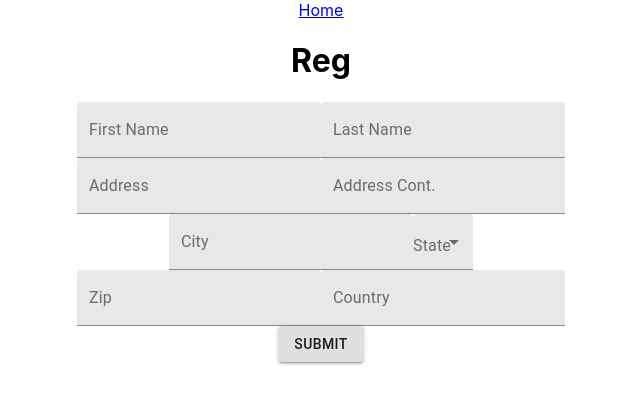
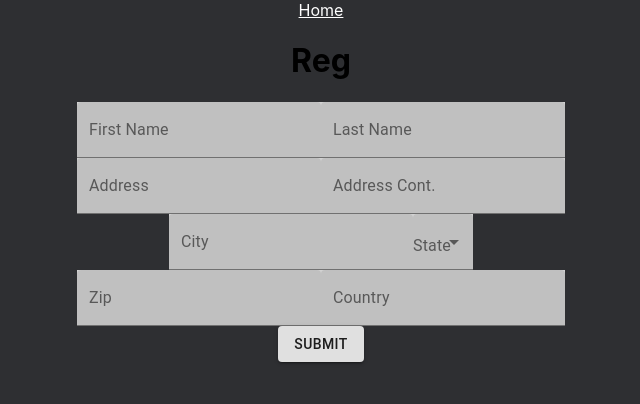
Before and after one commit to meloegel/merkle-fe, a React (Create React App) app: page /register in a window 1280 px wide. Shown: the top 404 px of the page, without its empty margins (319-959 px from the left). Built offline with nearby package versions, Linux system fonts and the light colour scheme.

Commit message:
added validation to reg form

```diff
--- a/src/App.css
+++ b/src/App.css
@@ -1,8 +1,18 @@
+/* Global */
+html {
+  background-color: #2e2f32;
+}
+
 .App {
   text-align: center;
 }
+
+/* Nav */
 nav {
   text-align: center;
+}
+.nav {
+  color: white;
 }
 
 .test {
@@ -52,4 +62,14 @@ nav {
 #userTable {
   width: 95%;
   margin: 0 auto;
+  background-color: gray;
 }
+
+.input {
+  background-color: lightgray;
+}
+
+.formErrors {
+  font-size: 1rem;
+  color: red;
+}
--- a/src/App.js
+++ b/src/App.js
@@ -12,7 +12,7 @@ function App() {
   return (
     <Router>
       <nav>
-        <NavLink to='/'>Home</NavLink>
+        <NavLink to='/' className='nav'>Home</NavLink>
       </nav>
       <Switch>
         <Route exact path='/' component={Home} />
--- a/src/components/Register/Register.js
+++ b/src/components/Register/Register.js
@@ -6,6 +6,7 @@ import Select from '@material-ui/core/Select';
 import TextField from '@material-ui/core/TextField';
 import FormControl from '@material-ui/core/FormControl';
 import * as yup from 'yup';
+import RegistrationSchema from './RegistrationSchema'
 import { Button } from '@material-ui/core';
 import axios from 'axios';
 
@@ -31,14 +32,10 @@ const initialFormErrors = {
     country: '',
 };
 
-const initialDisabled = true;
-
-
 function Register() {
     const { push } = useHistory();
     const [formValues, setFormValues] = useState(initialFormValues)
     const [formErrors, setFormErrors] = useState(initialFormErrors)
-    const [disabled, setDisabled] = useState(initialDisabled)
 
     const handleConformation = (res) => {
         if (res.status === 201) {
@@ -49,7 +46,7 @@ function Register() {
 
     const onSubmit = (evt) => {
         evt.preventDefault();
-        console.log(formValues)
+        // if (formValues.firstName === null || formValues.lastName === null || formValues.addressOne === null || formValues.city === null || formValues.state === null || formValues.zip === null || formValues.firstName === null)
         axios.post('http://localhost:8000/api/users/register', formValues)
             .then((res) => {
                 handleConformation(res)
@@ -62,6 +59,21 @@ function Register() {
     const onInputChange = (evt) => {
         const name = evt.target.name;
         const value = evt.target.value;
+        yup
+            .reach(RegistrationSchema, name)
+            .validate(value)
+            .then((valid) => {
+                setFormErrors({
+                    ...formErrors,
+                    [name]: '',
+                });
+            })
+            .catch((error) => {
+                setFormErrors({
+                    ...formErrors,
+                    [name]: error.errors[0],
+                });
+            });
         setFormValues({
             ...formValues,
             [name]: value,
@@ -70,7 +82,7 @@ function Register() {
 
     return (
         <div className='newUserForm'>
-            <FormControl onSubmit={onSubmit} disabled={disabled} >
+            <FormControl onSubmit={onSubmit} validate >
                 <div>
                     <h1>Reg</h1>
                     <div className='inputContainer'>
@@ -82,6 +94,7 @@ function Register() {
                                 name='firstName'
                                 label='First Name'
                                 type='text'
+                                className='input'
                             />
                             <TextField
                                 values={formValues.lastName}
@@ -90,6 +103,7 @@ function Register() {
                                 name='lastName'
                                 label='Last Name'
                                 type='text'
+                                className='input'
                             />
                         </div>
                         <div>
@@ -100,6 +114,7 @@ function Register() {
                                 name='addressOne'
                                 label='Address'
                                 type='text'
+                                className='input'
                             />
                             <TextField
                                 values={formValues.addressTwo}
@@ -108,6 +123,7 @@ function Register() {
                                 name='addressTwo'
                                 label='Address Cont.'
                                 type='text'
+                                className='input'
                             />
                         </div>
                         <div className='cityState'>
@@ -118,9 +134,10 @@ function Register() {
                                 name='city'
                                 label='City'
                                 type='text'
+                                className='input'
                             />
-                            <div>
-                                <FormControl>
+                            <div >
+                                <FormControl className='input'>
                                     <InputLabel>State</InputLabel>
                                     <Select
                                         labelId='State'
@@ -192,6 +209,7 @@ function Register() {
                                 name='zip'
                                 label='Zip'
                                 type='text'
+                                className='input'
                             />
                             <TextField
                                 values={formValues.Country}
@@ -200,8 +218,18 @@ function Register() {
                                 name='country'
                                 label='Country'
                                 type='text'
+                                className='input'
                             />
                         </div>
+                    </div>
+                    <div className='formErrors'>
+                        <div>{formErrors.firstName}</div>
+                        <div>{formErrors.lastName}</div>
+                        <div>{formErrors.addressOne}</div>
+                        <div>{formErrors.city}</div>
+                        <div>{formErrors.state}</div>
+                        <div>{formErrors.zip}</div>
+                        <div>{formErrors.country}</div>
                     </div>
                     <div>
                         <Button variant="contained" onClick={onSubmit}>Submit</Button>
--- /dev/null
+++ b/src/components/Register/RegistrationSchema.js
@@ -0,0 +1,26 @@
+import * as yup from 'yup';
+
+const RegistrationSchema = yup.object().shape({
+    firstName: yup.string()
+        .trim()
+        .min(2, "Please enter your first name")
+        .required('First name is a required field'),
+    lastName: yup.string()
+        .trim()
+        .min(2, 'Please enter your last name')
+        .required('Last name is a required field'),
+    addressOne: yup.string()
+        .trim()
+        .min(3, 'Please enter a valid address')
+        .required('Address is a requied field'),
+    city: yup.string()
+        .required('City is a required field'),
+    state: yup.string()
+        .required('State is a required field, please select your state'),
+    zip: yup.string()
+        .required('Zip code is a required field'),
+    country: yup.string()
+        .required('Country is a required field')
+})
+
+export default RegistrationSchema;
```
